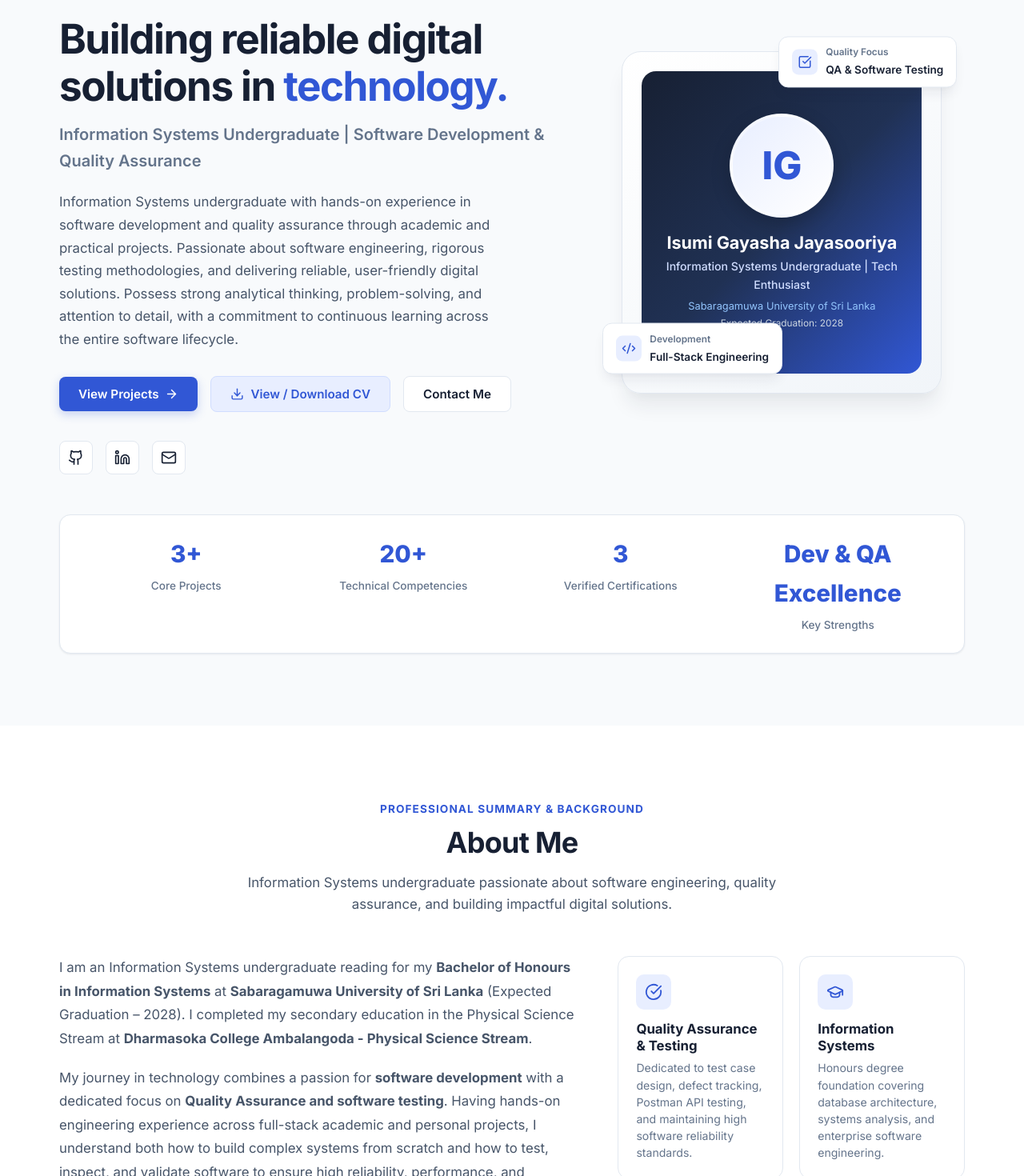
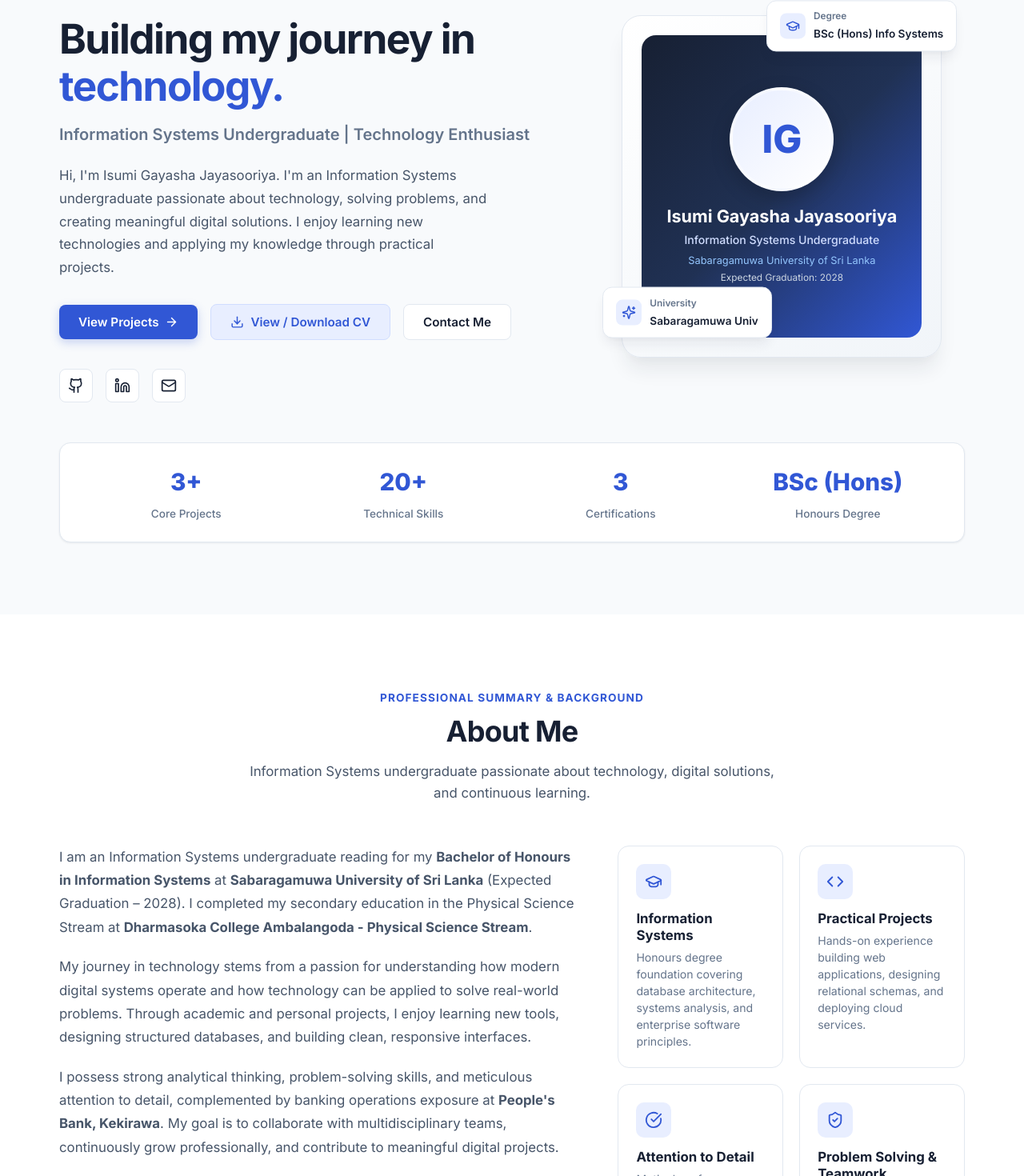
Before and after one commit to JMIG-Jayasooriya/my_portfolio, a React (Vite) app: page / in a window 1280 px wide. Shown: the part 179-1649 px from the top of the page at 80% size. Built offline with nearby package versions, Linux system fonts and the light colour scheme.

Commit message:
Remove dev and QA labels from titles, badges, and stats; use clean Information Systems Undergraduate profile

```diff
--- a/index.html
+++ b/index.html
@@ -4,7 +4,7 @@
     <meta charset="UTF-8" />
     <link rel="icon" type="image/svg+xml" href="/favicon.svg" />
     <meta name="viewport" content="width=device-width, initial-scale=1.0" />
-    <meta name="description" content="Portfolio of Isumi Gayasha Jayasooriya - Information Systems Undergraduate passionate about software development, quality assurance, and building reliable digital solutions." />
+    <meta name="description" content="Portfolio of Isumi Gayasha Jayasooriya - Information Systems Undergraduate passionate about technology, digital solutions, and practical innovation." />
     <title>Isumi Gayasha Jayasooriya | Portfolio</title>
     <link rel="preconnect" href="https://fonts.googleapis.com">
     <link rel="preconnect" href="https://fonts.gstatic.com" crossorigin>
--- a/src/data/portfolioData.js
+++ b/src/data/portfolioData.js
@@ -1,11 +1,11 @@
 export const personalInfo = {
   name: "Isumi Gayasha Jayasooriya",
   shortName: "Isumi",
-  title: "Information Systems Undergraduate | Software Development & Quality Assurance",
+  title: "Information Systems Undergraduate | Technology Enthusiast",
   headline: "Building my journey in technology.",
-  tagline: "Information Systems Undergraduate | Tech Enthusiast",
-  bio: "Information Systems undergraduate with hands-on experience in software development and quality assurance through academic and practical projects. Passionate about software engineering, rigorous testing methodologies, and delivering reliable, user-friendly digital solutions. Possess strong analytical thinking, problem-solving, and attention to detail, with a commitment to continuous learning across the entire software lifecycle.",
-  extendedBio: "Currently reading for Bachelor of Honours in Information Systems at Sabaragamuwa University of Sri Lanka (Expected Graduation: 2028). I have completed full-stack projects using React, Spring Boot, MySQL, and AWS, and gained practical operational experience at People's Bank, Kekirawa. Driven by a balanced passion for software engineering, quality assurance, and building reliable systems.",
+  tagline: "Information Systems Undergraduate",
+  bio: "Hi, I'm Isumi Gayasha Jayasooriya. I'm an Information Systems undergraduate passionate about technology, solving problems, and creating meaningful digital solutions. I enjoy learning new technologies and applying my knowledge through practical projects.",
+  extendedBio: "Currently reading for Bachelor of Honours in Information Systems at Sabaragamuwa University of Sri Lanka (Expected Graduation: 2028). I have completed hands-on projects using modern web technologies, relational databases, and cloud services, alongside operational experience at People's Bank, Kekirawa. Driven by curiosity, attention to detail, and a commitment to continuous learning.",
   location: "Colombo, Sri Lanka",
   email: "isumigayasha20@gmail.com",
   phone: "+94 76 6375625",
@@ -20,9 +20,9 @@ export const personalInfo = {
   status: "Undergraduate (Class of 2028)",
   stats: [
     { label: "Core Projects", value: "3+" },
-    { label: "Technical Competencies", value: "20+" },
-    { label: "Verified Certifications", value: "3" },
-    { label: "Key Strengths", value: "Dev & QA Excellence" }
+    { label: "Technical Skills", value: "20+" },
+    { label: "Certifications", value: "3" },
+    { label: "Honours Degree", value: "BSc (Hons)" }
   ]
 };
 
--- a/src/sections/About.jsx
+++ b/src/sections/About.jsx
@@ -10,7 +10,7 @@ const About = () => {
         <SectionTitle
           subtitle="PROFESSIONAL SUMMARY & BACKGROUND"
           title="About Me"
-          description="Information Systems undergraduate passionate about software engineering, quality assurance, and building impactful digital solutions."
+          description="Information Systems undergraduate passionate about technology, digital solutions, and continuous learning."
         />
 
         <div className="about-grid">
@@ -19,10 +19,10 @@ const About = () => {
               I am an Information Systems undergraduate reading for my <strong>{personalInfo.degree}</strong> at <strong>{personalInfo.university}</strong> (Expected Graduation – {personalInfo.expectedGraduation}). I completed my secondary education in the Physical Science Stream at <strong>{personalInfo.school}</strong>.
             </p>
             <p>
-              My journey in technology combines a passion for <strong>software development</strong> with a dedicated focus on <strong>Quality Assurance and software testing</strong>. Having hands-on engineering experience across full-stack academic and personal projects, I understand both how to build complex systems from scratch and how to test, inspect, and validate software to ensure high reliability, performance, and seamless user experiences.
+              My journey in technology stems from a passion for understanding how modern digital systems operate and how technology can be applied to solve real-world problems. Through academic and personal projects, I enjoy learning new tools, designing structured databases, and building clean, responsive interfaces.
             </p>
             <p>
-              I possess strong analytical thinking, problem-solving skills, and meticulous attention to detail, complemented by banking operations exposure at <strong>People's Bank, Kekirawa</strong>. My goal is to collaborate with engineering and quality teams to contribute to reliable, scalable, and user-centric digital products.
+              I possess strong analytical thinking, problem-solving skills, and meticulous attention to detail, complemented by banking operations exposure at <strong>People's Bank, Kekirawa</strong>. My goal is to collaborate with multidisciplinary teams, continuously grow professionally, and contribute to meaningful digital projects.
             </p>
 
             <div style={{ display: 'flex', flexWrap: 'wrap', gap: '16px', marginTop: '24px' }}>
@@ -44,21 +44,11 @@ const About = () => {
           <div className="about-features">
             <div className="about-feature-card">
               <div className="about-feature-icon">
-                <CheckCircle size={22} />
-              </div>
-              <h4 className="about-feature-title">Quality Assurance & Testing</h4>
-              <p className="about-feature-desc">
-                Dedicated to test case design, defect tracking, Postman API testing, and maintaining high software reliability standards.
-              </p>
-            </div>
-
-            <div className="about-feature-card">
-              <div className="about-feature-icon">
                 <GraduationCap size={22} />
               </div>
               <h4 className="about-feature-title">Information Systems</h4>
               <p className="about-feature-desc">
-                Honours degree foundation covering database architecture, systems analysis, and enterprise software engineering.
+                Honours degree foundation covering database architecture, systems analysis, and enterprise software principles.
               </p>
             </div>
 
@@ -66,9 +56,19 @@ const About = () => {
               <div className="about-feature-icon">
                 <Code size={22} />
               </div>
-              <h4 className="about-feature-title">Full-Stack Development</h4>
+              <h4 className="about-feature-title">Practical Projects</h4>
               <p className="about-feature-desc">
-                Hands-on development with React.js, Spring Boot, MySQL, and AWS cloud database deployments.
+                Hands-on experience building web applications, designing relational schemas, and deploying cloud services.
+              </p>
+            </div>
+
+            <div className="about-feature-card">
+              <div className="about-feature-icon">
+                <CheckCircle size={22} />
+              </div>
+              <h4 className="about-feature-title">Attention to Detail</h4>
+              <p className="about-feature-desc">
+                Meticulous focus on accuracy, system reliability, and delivering user-friendly, high-quality digital experiences.
               </p>
             </div>
 
@@ -76,9 +76,9 @@ const About = () => {
               <div className="about-feature-icon">
                 <ShieldCheck size={22} />
               </div>
-              <h4 className="about-feature-title">Analytical Problem Solving</h4>
+              <h4 className="about-feature-title">Problem Solving & Teamwork</h4>
               <p className="about-feature-desc">
-                Proven attention to detail, adaptability, and effective cross-functional team communication in group software projects.
+                Analytical mindset, adaptability, and effective communication gained through multi-member team projects.
               </p>
             </div>
           </div>
--- a/src/sections/Contact.jsx
+++ b/src/sections/Contact.jsx
@@ -55,7 +55,7 @@ const Contact = () => {
         <SectionTitle
           subtitle="GET IN TOUCH"
           title="Contact Me"
-          description="Interested in discussing internship opportunities in software engineering or quality assurance, or collaborating on projects? Reach out directly!"
+          description="Interested in discussing internship opportunities, academic collaboration, or technology projects? Reach out directly!"
         />
 
         <div className="contact-grid">
@@ -63,7 +63,7 @@ const Contact = () => {
           <div className="contact-info-card">
             <h3 className="contact-info-title">Let's Connect & Collaborate</h3>
             <p className="contact-info-text">
-              I am actively seeking internship opportunities across Software Engineering, Quality Assurance, and Information Systems where I can apply my development knowledge, testing fundamentals, and analytical problem-solving to build and verify dependable digital products.
+              I am actively seeking internship opportunities where I can apply my analytical thinking, technical skills, and problem-solving abilities to contribute to impactful digital solutions.
             </p>
 
             <div className="contact-channels">
@@ -120,7 +120,7 @@ const Contact = () => {
 
             <div style={{ padding: '16px', backgroundColor: '#F8FAFC', borderRadius: '10px', border: '1px solid var(--border-color)' }}>
               <p style={{ fontSize: '0.85rem', color: 'var(--text-muted)' }}>
-                <strong>Immediate Status:</strong> Open for Internships in Software Engineering, Quality Assurance & Technology Solutions.
+                <strong>Immediate Status:</strong> Open for Internship Opportunities & Professional Collaborations.
               </p>
             </div>
           </div>
--- a/src/sections/Home.jsx
+++ b/src/sections/Home.jsx
@@ -1,5 +1,5 @@
 import React from 'react';
-import { ArrowRight, Download, Github, Linkedin, Mail, Sparkles, CheckSquare, Award, Terminal, Code2 } from 'lucide-react';
+import { ArrowRight, Download, Github, Linkedin, Mail, Sparkles, GraduationCap, Award, Terminal } from 'lucide-react';
 import { personalInfo } from '../data/portfolioData';
 
 const Home = ({ onOpenCvModal }) => {
@@ -28,7 +28,7 @@ const Home = ({ onOpenCvModal }) => {
             </div>
 
             <h1 className="hero-title">
-              Building reliable digital solutions in <span className="gradient-text">technology.</span>
+              Building my journey in <span className="gradient-text">technology.</span>
             </h1>
 
             <p className="hero-subtitle">
@@ -110,25 +110,25 @@ const Home = ({ onOpenCvModal }) => {
                 </span>
               </div>
 
-              {/* Floating Badge 1 - QA & Testing */}
+              {/* Floating Badge 1 - Academic Degree */}
               <div className="floating-pill floating-pill-1">
                 <div className="floating-pill-icon">
-                  <CheckSquare size={18} />
+                  <GraduationCap size={18} />
                 </div>
                 <div>
-                  <div style={{ fontSize: '0.74rem', color: 'var(--text-muted)' }}>Quality Focus</div>
-                  <div>QA & Software Testing</div>
+                  <div style={{ fontSize: '0.74rem', color: 'var(--text-muted)' }}>Degree</div>
+                  <div>BSc (Hons) Info Systems</div>
                 </div>
               </div>
 
-              {/* Floating Badge 2 - Full Stack */}
+              {/* Floating Badge 2 - University Institution */}
               <div className="floating-pill floating-pill-2">
                 <div className="floating-pill-icon">
-                  <Code2 size={18} />
+                  <Sparkles size={18} />
                 </div>
                 <div>
-                  <div style={{ fontSize: '0.74rem', color: 'var(--text-muted)' }}>Development</div>
-                  <div>Full-Stack Engineering</div>
+                  <div style={{ fontSize: '0.74rem', color: 'var(--text-muted)' }}>University</div>
+                  <div>Sabaragamuwa Univ</div>
                 </div>
               </div>
             </div>
```
